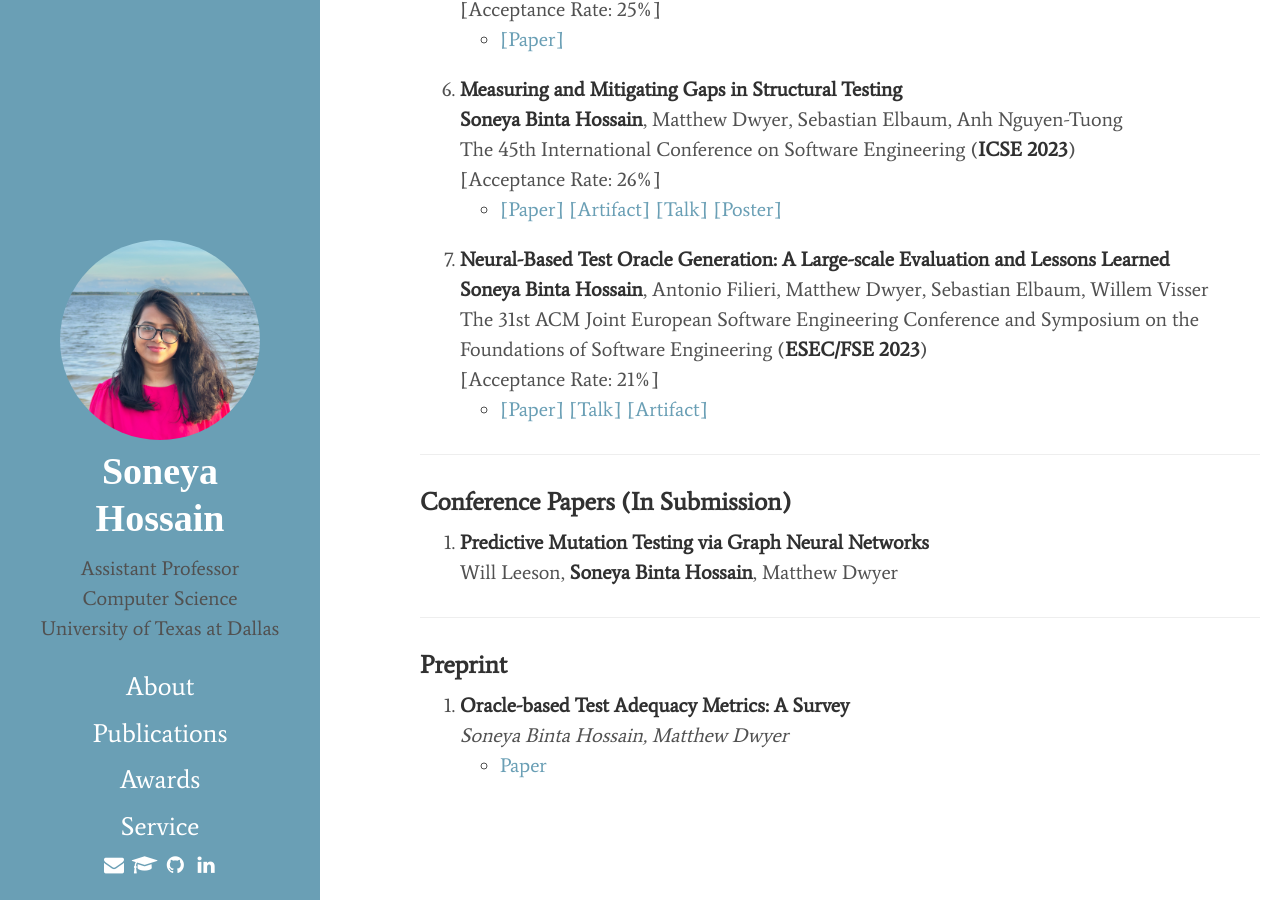
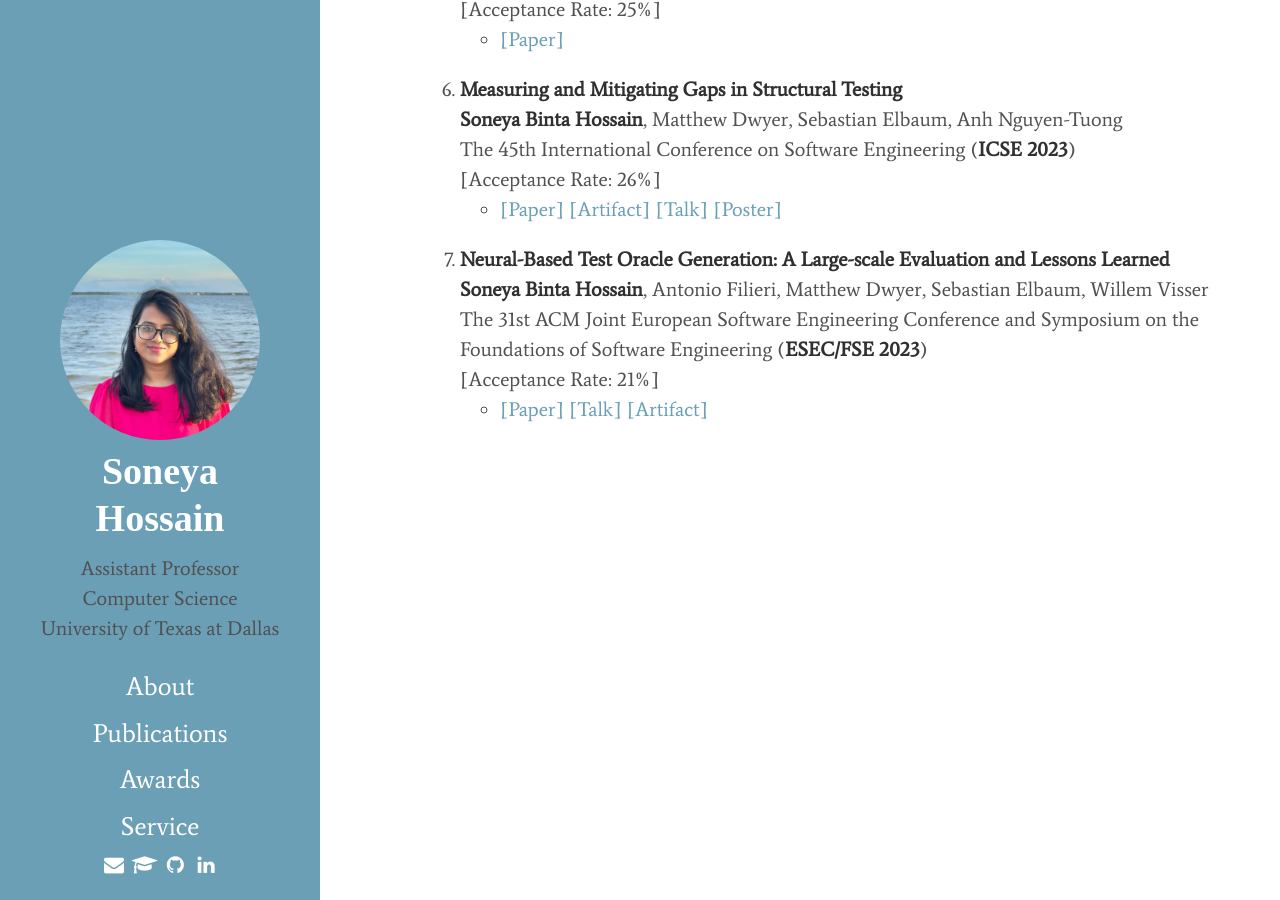
Before and after one commit to soneyahossain/soneyahossain.github.io, a Jekyll site: the page built from publications.md, in a window 1280 px wide and 900 px high, scrolled down 909 px. Built offline with Jekyll 4.4.1, drawn with Linux system fonts in a browser that asks for light colours; cached includes are drawn as plain includes.

Commit message:
Update publications.md

```diff
--- a/publications.md
+++ b/publications.md
@@ -9,13 +9,13 @@
 1. **Doc2OracLL: Investigating the Impact of Documentation on LLM-based Test Oracle Generation**
    **Soneya Binta Hossain**, Raygan Taylor, Matthew Dwyer
    The ACM International Conference on the Foundations of Software Engineering (**FSE 2025**)
-    - [\[Paper\]](https://arxiv.org/abs/2412.09360)
+    - [\[Paper\]](https://dl.acm.org/doi/abs/10.1145/3729354)
 
 
 3. **TOGLL: Correct and Strong Test Oracle Generation with LLMs**
    **Soneya Binta Hossain**, Matthew Dwyer
    The 47th International Conference on Software Engineering (**ICSE 2025**)
-   - [\[Paper\]](https://doi.org/10.48550/arXiv.2405.03786)
+   - [\[Paper\]](https://ieeexplore.ieee.org/abstract/document/11029748)
 
 4. **A Deep Dive into Large Language Models for Automated Bug Localization and Repair**
    **Soneya Binta Hossain**, Nan Jiang, Qiang Zhou, Xiaopeng Li, Wen-Hao Chiang, Yingjun Lyu, Hoan Nguyen, Omer Tripp
@@ -46,19 +46,3 @@
    The 31st ACM Joint European Software Engineering Conference and Symposium on the Foundations of Software Engineering (**ESEC/FSE 2023**)
    [Acceptance Rate: 21%]
    - [\[Paper\]](https://dl.acm.org/doi/abs/10.1145/3611643.3616265)  [\[Talk\]](assets/presentations/FSE-2023-talk.pdf)  [\[Artifact\]](https://doi.org/10.6084/m9.figshare.21973091.v4)
-
-
----
-
-### Conference Papers (In Submission)
-
-1. **Predictive Mutation Testing via Graph Neural Networks**
-   Will Leeson, **Soneya Binta Hossain**, Matthew Dwyer
-
----
-
-### Preprint
-
-1. **Oracle-based Test Adequacy Metrics: A Survey**
-   *Soneya Binta Hossain, Matthew Dwyer*
-   - [Paper](https://arxiv.org/pdf/2212.06118.pdf)
```
